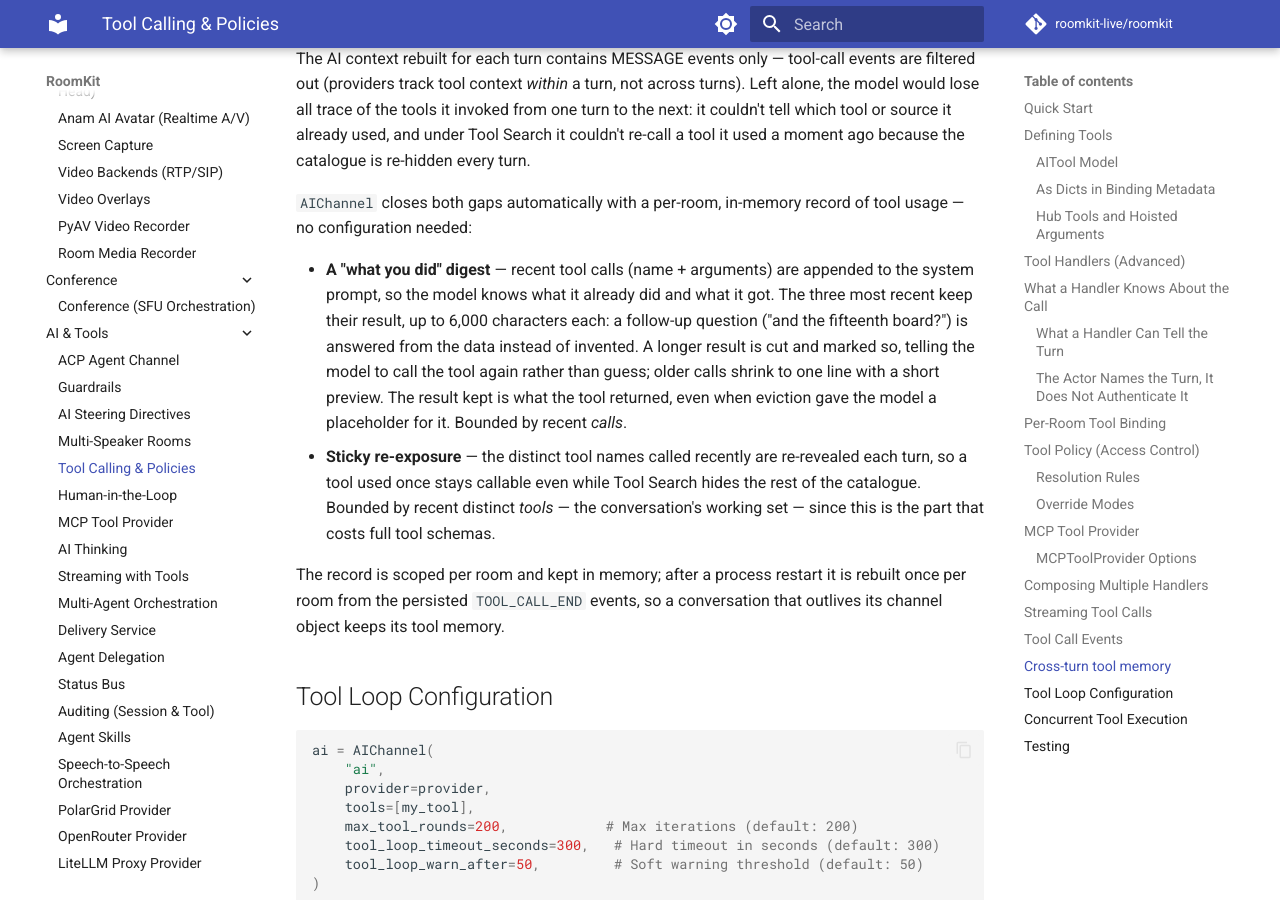
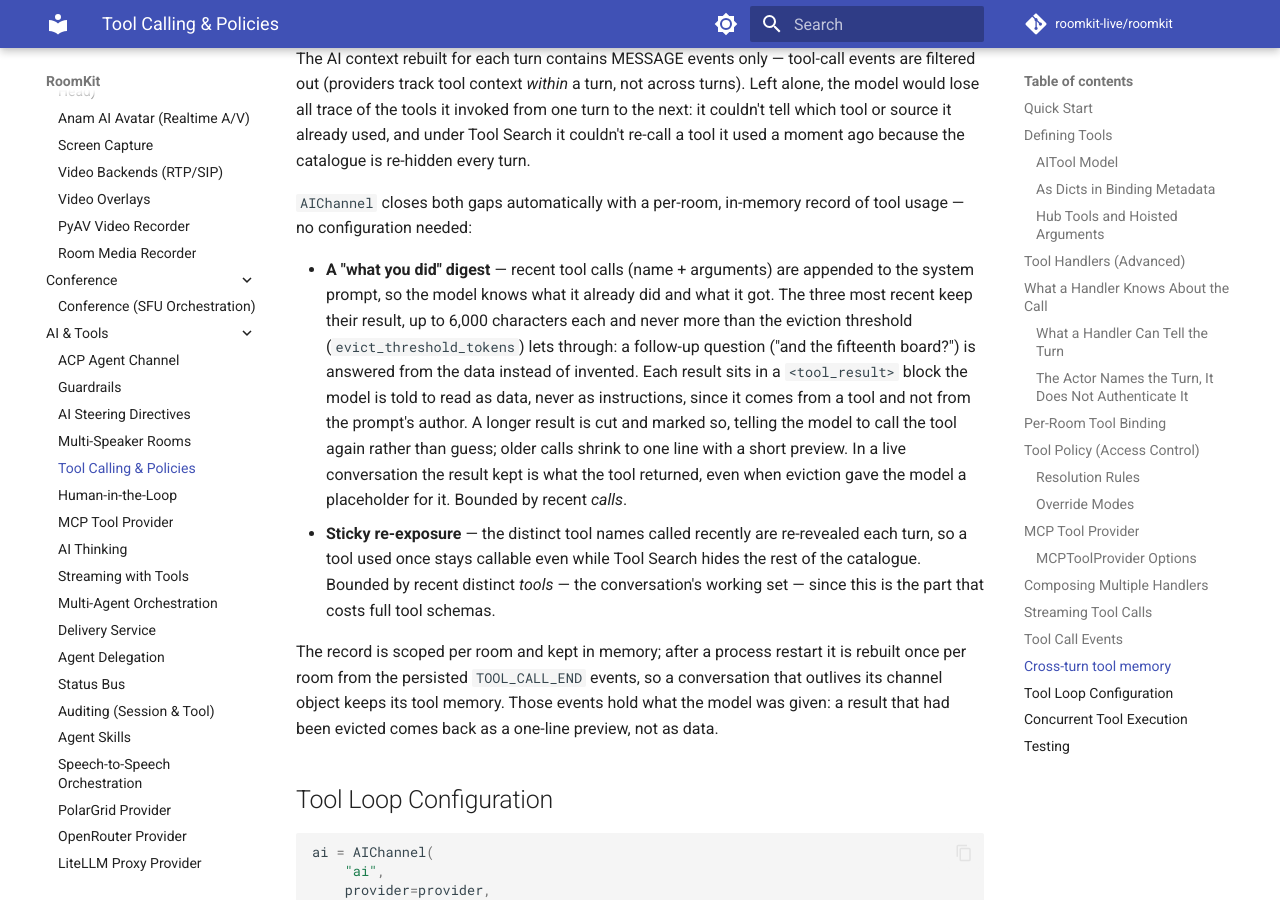
Before and after one commit to roomkit-live/roomkit-docs, an MkDocs documentation site: the page built from docs/guides/tool-calling.md, in a window 1280 px wide and 900 px high, scrolled down 12363 px. Built offline with MkDocs 1.6.1 and Material for MkDocs 9.7.7, drawn with Linux system fonts in a browser that asks for light colours; comment, search, counter and statistics services are not loaded.

Commit message:
docs(tools): remembered results are framed as data; evicted ones stay one line after a restart (RMK-217)

```diff
--- a/docs/guides/tool-calling.md
+++ b/docs/guides/tool-calling.md
@@ -540,11 +540,15 @@ tool usage — no configuration needed:
 - **A "what you did" digest** — recent tool calls (name + arguments) are
   appended to the system prompt, so the model knows what it already did and
   what it got. The three most recent keep their result, up to 6,000 characters
-  each: a follow-up question ("and the fifteenth board?") is answered from the
-  data instead of invented. A longer result is cut and marked so, telling the
-  model to call the tool again rather than guess; older calls shrink to one
-  line with a short preview. The result kept is what the tool returned, even
-  when eviction gave the model a placeholder for it. Bounded by recent *calls*.
+  each and never more than the eviction threshold (`evict_threshold_tokens`)
+  lets through: a follow-up question ("and the fifteenth board?") is answered
+  from the data instead of invented. Each result sits in a `<tool_result>`
+  block the model is told to read as data, never as instructions, since it
+  comes from a tool and not from the prompt's author. A longer result is cut
+  and marked so, telling the model to call the tool again rather than guess;
+  older calls shrink to one line with a short preview. In a live conversation
+  the result kept is what the tool returned, even when eviction gave the model
+  a placeholder for it. Bounded by recent *calls*.
 - **Sticky re-exposure** — the distinct tool names called recently are
   re-revealed each turn, so a tool used once stays callable even while Tool
   Search hides the rest of the catalogue. Bounded by recent distinct *tools* —
@@ -553,7 +557,9 @@ tool usage — no configuration needed:
 
 The record is scoped per room and kept in memory; after a process restart it is
 rebuilt once per room from the persisted `TOOL_CALL_END` events, so a
-conversation that outlives its channel object keeps its tool memory.
+conversation that outlives its channel object keeps its tool memory. Those
+events hold what the model was given: a result that had been evicted comes back
+as a one-line preview, not as data.
 
 ## Tool Loop Configuration
 
```
